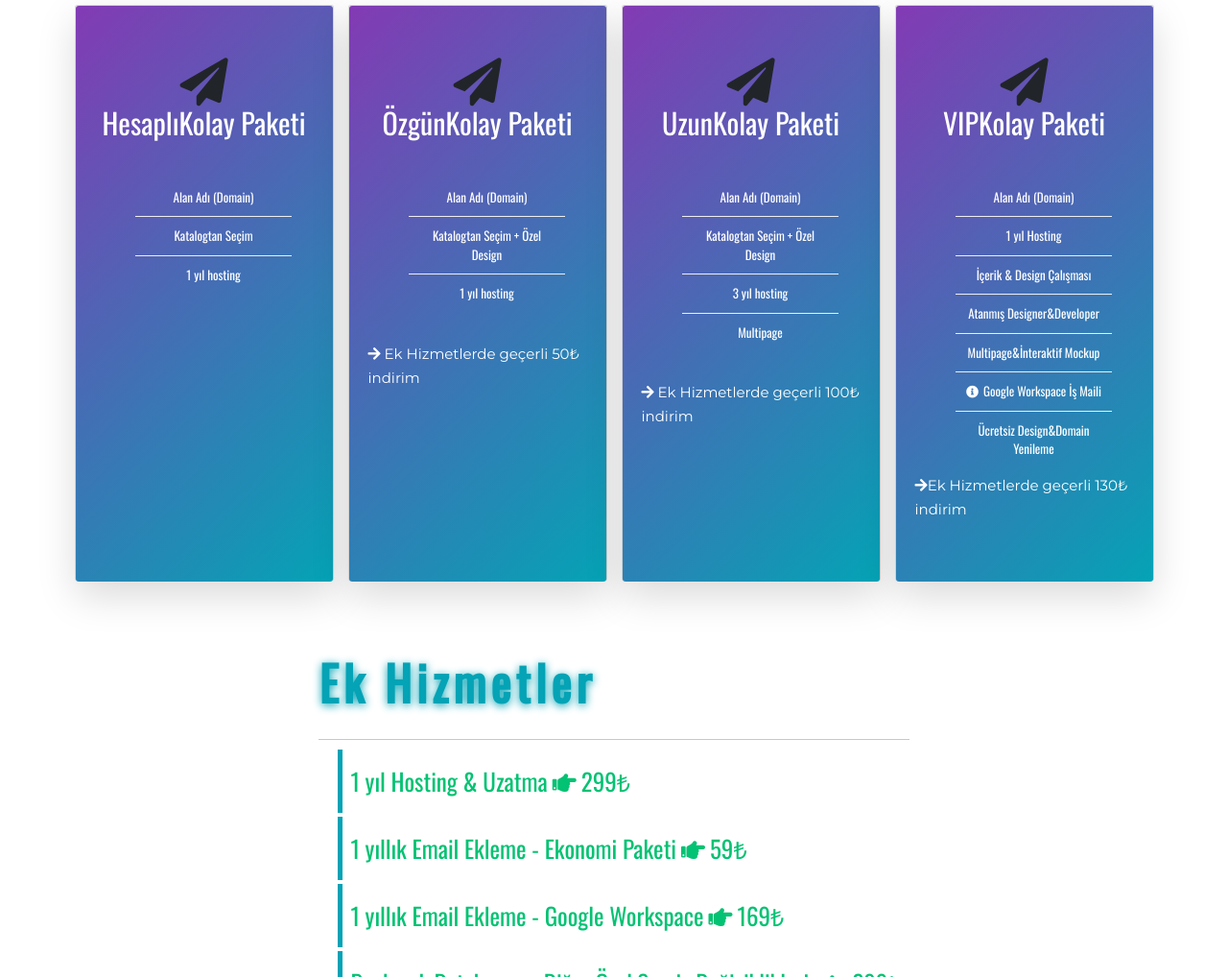
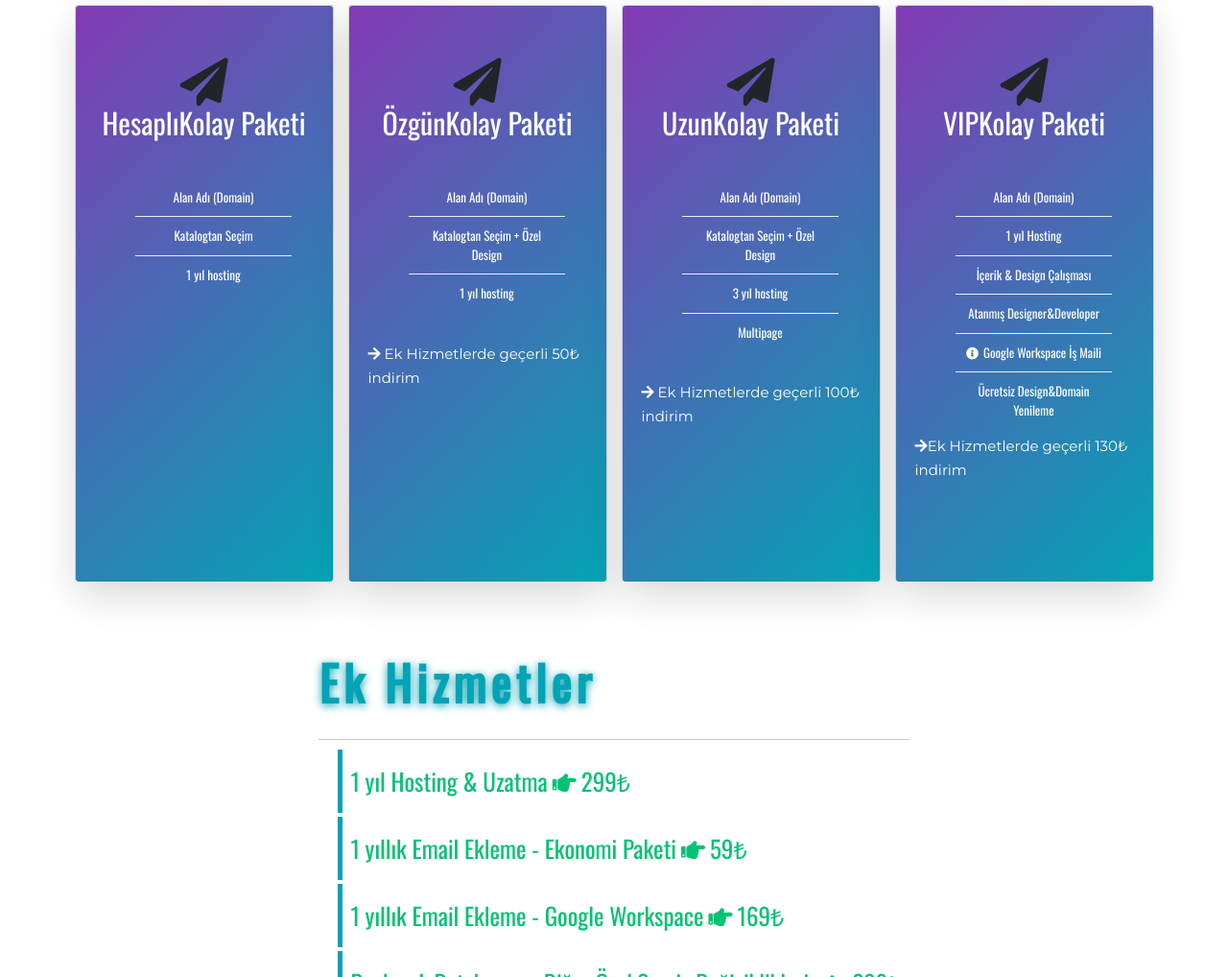
Before and after one commit to BusraCeval/ya-cok-kolay, a plain HTML site: page index.html in a window 1280 px wide. Shown: the part 3099-4117 px from the top of the page at 96% size. Drawn offline with nearby package versions, Linux system fonts and the light colour scheme; a script that the page names is missing; a web font is replaced by a local one.

Commit message:
removed bundle princing

```diff
--- a/index.html
+++ b/index.html
@@ -114,9 +114,15 @@
 
   <!-- Optional JavaScript -->
   <!-- jQuery first, then Popper.js, then Bootstrap JS -->
-<script src=" https://code.jquery.com/jquery-3.2.1.slim.min.js " integrity="sha384-KJ3o2DKtIkvYIK3UENzmM7KCkRr/rE9/Qpg6aAZGJwFDMVNA/GpGFF93hXpG5KkN " crossorigin="anonymous "></script>
-<script src="https://cdnjs.cloudflare.com/ajax/libs/popper.js/1.12.9/umd/popper.min.js " integrity="sha384-ApNbgh9B+Y1QKtv3Rn7W3mgPxhU9K/ScQsAP7hUibX39j7fakFPskvXusvfa0b4Q " crossorigin="anonymous "></script>
-<script src="https://maxcdn.bootstrapcdn.com/bootstrap/4.0.0/js/bootstrap.min.js " integrity="sha384-JZR6Spejh4U02d8jOt6vLEHfe/JQGiRRSQQxSfFWpi1MquVdAyjUar5+76PVCmYl " crossorigin="anonymous "></script>
+  <script src=" https://code.jquery.com/jquery-3.2.1.slim.min.js "
+    integrity="sha384-KJ3o2DKtIkvYIK3UENzmM7KCkRr/rE9/Qpg6aAZGJwFDMVNA/GpGFF93hXpG5KkN "
+    crossorigin="anonymous "></script>
+  <script src="https://cdnjs.cloudflare.com/ajax/libs/popper.js/1.12.9/umd/popper.min.js "
+    integrity="sha384-ApNbgh9B+Y1QKtv3Rn7W3mgPxhU9K/ScQsAP7hUibX39j7fakFPskvXusvfa0b4Q "
+    crossorigin="anonymous "></script>
+  <script src="https://maxcdn.bootstrapcdn.com/bootstrap/4.0.0/js/bootstrap.min.js "
+    integrity="sha384-JZR6Spejh4U02d8jOt6vLEHfe/JQGiRRSQQxSfFWpi1MquVdAyjUar5+76PVCmYl "
+    crossorigin="anonymous "></script>
 
 
 
@@ -155,17 +161,6 @@
           </div>
         </div>
         <div class="col-md">
-          <!-- <div class="bedava">
-            <div class="card2">
-              <div class="content">
-                <h3>GÖRÜYORUM... </h3>
-                <h1>Ücretsiz <a href="https://tr.godaddy.com/blog/domain-nedir-ne-ise-yarar-nasil-alinir-ve-kullanilir/"> Domaın
-                    !</a></h1>
-                <h1>Ücretsiz <a href="https://tr.godaddy.com/blog/web-hosting-nedir-ve-ne-icin-kullanilir/"> Hostıng !</a></h1>
-              </div>
-              <img src="./images/cingana.png" alt="Ücretsiz web sitesi">
-            </div>
-          </div> -->
           <img src="./images/home.svg" class="img-fluid" alt="" />
         </div>
       </div>
@@ -253,8 +248,7 @@
             <div class="card__side card__side--back card__side--back-1">
               <div class="card__cta">
                 <div class="card__price-box">
-                    <p class="card__price-only">Sadece</p>
-                    <p class="card__price-value">349₺</p>
+                  <p class="card__price-only">Bilgi Almak İçin</p>
                 </div>
                 <a href="https://forms.gle/xRo2kkaviBUWx9rbA" class="btn btn--white product-card__button">Bize
                   Ulaşın</a>
@@ -290,8 +284,7 @@
             <div class="card__side card__side--back card__side--back-1">
               <div class="card__cta">
                 <div class="card__price-box">
-                    <p class="card__price-only">Sadece</p>
-                    <p class="card__price-value">449₺</p>
+                  <p class="card__price-only">Bilgi Almak İçin</p>
                 </div>
                 <a href="https://forms.gle/xRo2kkaviBUWx9rbA" class="btn btn--white product-card__button">Bize
                   Ulaşın</a>
@@ -329,8 +322,7 @@
             <div class="card__side card__side--back card__side--back-1">
               <div class="card__cta">
                 <div class="card__price-box">
-                    <p class="card__price-only">Sadece</p>
-                    <p class="card__price-value">999₺</p>
+                  <p class="card__price-only">Bilgi Almak İçin</p>
                 </div>
                 <a href="https://forms.gle/xRo2kkaviBUWx9rbA" class="btn btn--white product-card__button">Bize
                   Ulaşın</a>
@@ -359,7 +351,6 @@
                   <li>1 yıl Hosting</li>
                   <li>İçerik & Design Çalışması</li>
                   <li>Atanmış Designer&Developer</li>
-                    <li>Multipage&İnteraktif Mockup</li>
                   <li> <i class="fas fa-info-circle me-2"></i>Google Workspace İş Maili</li>
                   <li>Ücretsiz Design&Domain Yenileme</li>
                 </ul>
@@ -370,8 +361,7 @@
             <div class="card__side card__side--back card__side--back-1">
               <div class="card__cta">
                 <div class="card__price-box">
-                    <!-- <p class="card__price-only">Sadece</p> -->
-                    <p class="card__price-value">Bilgi Almak İçin</p>
+                  <p class="card__price-only">Bilgi Almak İçin</p>
                 </div>
                 <a href="https://forms.gle/xRo2kkaviBUWx9rbA" class="btn btn--white product-card__button">Bize
                   Ulaşın</a>
@@ -642,9 +632,15 @@
   <script src="./main.js"></script>
   <!-- Optional JavaScript -->
   <!-- jQuery first, then Popper.js, then Bootstrap JS -->
-  <script src=" https://code.jquery.com/jquery-3.2.1.slim.min.js " integrity="sha384-KJ3o2DKtIkvYIK3UENzmM7KCkRr/rE9/Qpg6aAZGJwFDMVNA/GpGFF93hXpG5KkN " crossorigin="anonymous "></script>
-  <script src="https://cdnjs.cloudflare.com/ajax/libs/popper.js/1.12.9/umd/popper.min.js " integrity="sha384-ApNbgh9B+Y1QKtv3Rn7W3mgPxhU9K/ScQsAP7hUibX39j7fakFPskvXusvfa0b4Q " crossorigin="anonymous "></script>
-  <script src="https://maxcdn.bootstrapcdn.com/bootstrap/4.0.0/js/bootstrap.min.js " integrity="sha384-JZR6Spejh4U02d8jOt6vLEHfe/JQGiRRSQQxSfFWpi1MquVdAyjUar5+76PVCmYl " crossorigin="anonymous "></script>
+  <script src=" https://code.jquery.com/jquery-3.2.1.slim.min.js "
+    integrity="sha384-KJ3o2DKtIkvYIK3UENzmM7KCkRr/rE9/Qpg6aAZGJwFDMVNA/GpGFF93hXpG5KkN "
+    crossorigin="anonymous "></script>
+  <script src="https://cdnjs.cloudflare.com/ajax/libs/popper.js/1.12.9/umd/popper.min.js "
+    integrity="sha384-ApNbgh9B+Y1QKtv3Rn7W3mgPxhU9K/ScQsAP7hUibX39j7fakFPskvXusvfa0b4Q "
+    crossorigin="anonymous "></script>
+  <script src="https://maxcdn.bootstrapcdn.com/bootstrap/4.0.0/js/bootstrap.min.js "
+    integrity="sha384-JZR6Spejh4U02d8jOt6vLEHfe/JQGiRRSQQxSfFWpi1MquVdAyjUar5+76PVCmYl "
+    crossorigin="anonymous "></script>
 </body>
 
 </html>
```
Lines whose indentation alone changed are shown as unchanged.
